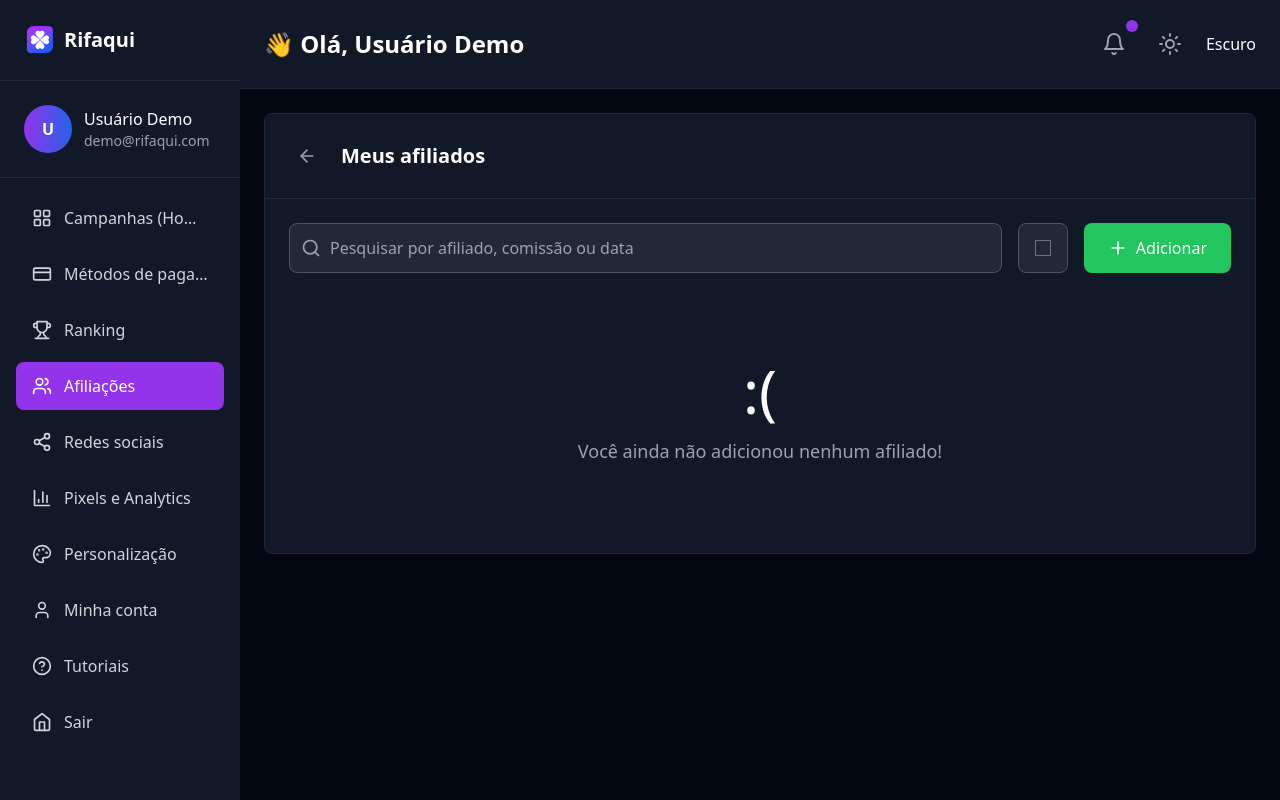
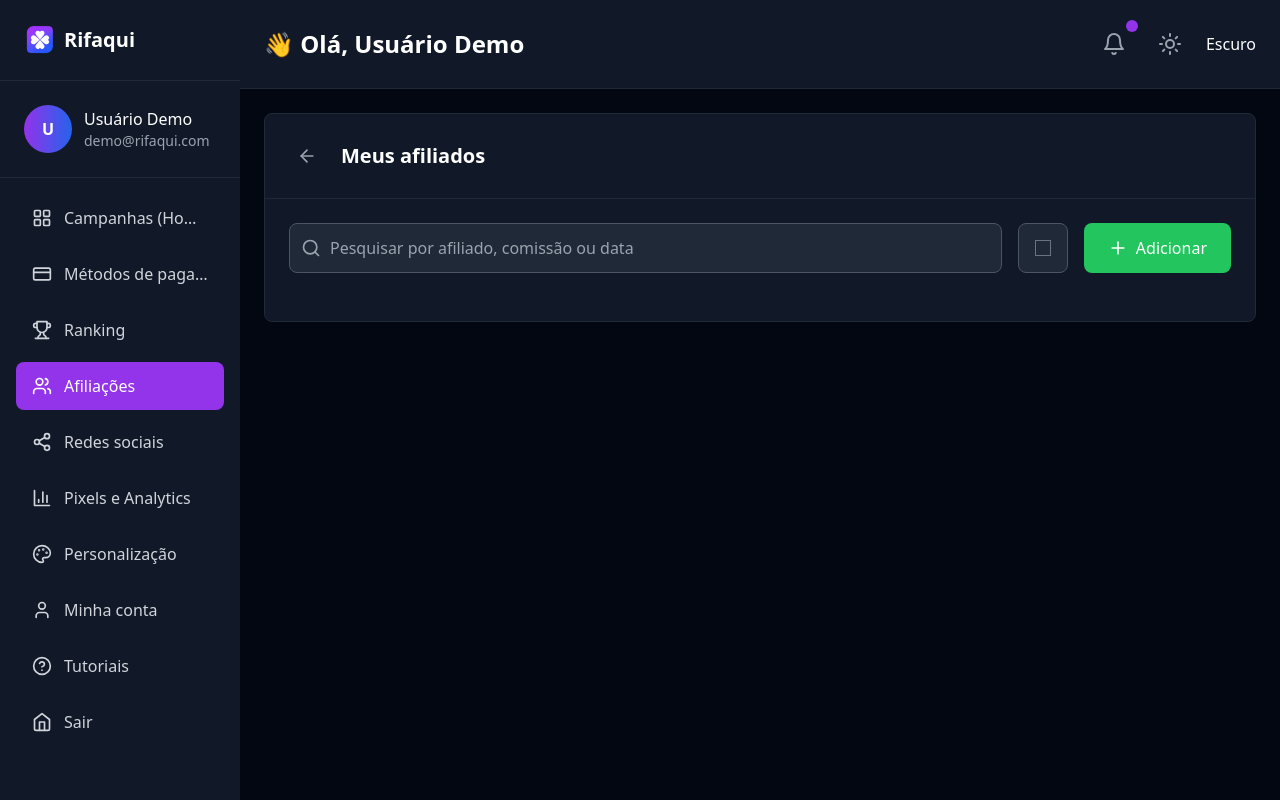
Before and after one commit to gilson954/sistema-rifa, a React (Vite) app: page /dashboard/affiliations/manage in a window 1280 px wide. Built offline with nearby package versions, Linux system fonts and the light colour scheme.

Commit message:
Remove sad face section from affiliates page

```diff
--- a/src/pages/AffiliatesManagementPage.tsx
+++ b/src/pages/AffiliatesManagementPage.tsx
@@ -118,14 +118,6 @@ const AffiliatesManagementPage = () => {
             <Plus className="h-5 w-5" />
             <span>Adicionar</span>
           </button>
-        </div>
-
-        {/* Empty State */}
-        <div className="text-center py-16">
-          <div className="text-6xl mb-4">:(</div>
-          <p className="text-gray-500 dark:text-gray-400 text-lg">
-            Você ainda não adicionou nenhum afiliado!
-          </p>
         </div>
       </div>
 
```
